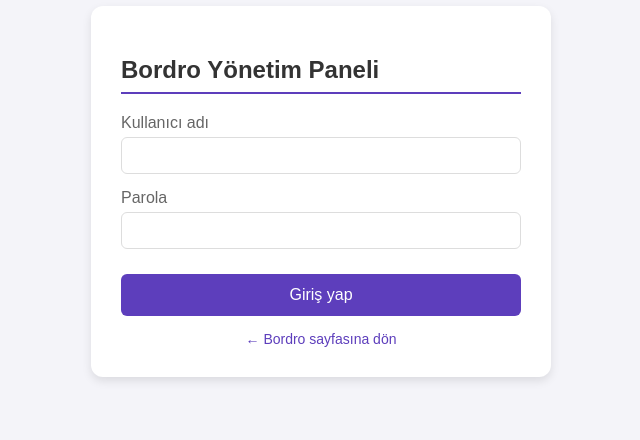
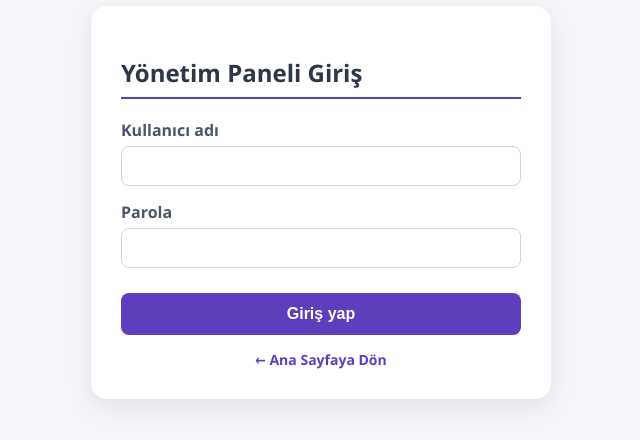
Before and after one commit to numan067/bordro, a plain HTML site: page yonetim.html in a window 1280 px wide. Shown: the part 114-554 px from the top of the page, without its empty margins (319-959 px from the left). Drawn offline with Linux system fonts and the light colour scheme.

Commit message:
Update yonetim.html

```diff
--- a/yonetim.html
+++ b/yonetim.html
@@ -6,7 +6,7 @@
     <title>Bordro İçerik Yönetim Paneli</title>
     <style>
         body {
-            font-family: Arial, sans-serif;
+            font-family: 'Segoe UI', Tahoma, Geneva, Verdana, sans-serif;
             background-color: #f4f4f9;
             margin: 0;
             padding: 20px;
@@ -14,8 +14,8 @@
         .login-container, .panel-container {
             background: white;
             padding: 30px;
-            border-radius: 12px;
-            box-shadow: 0 4px 10px rgba(0,0,0,0.1);
+            border-radius: 16px;
+            box-shadow: 0 8px 24px rgba(0,0,0,0.08);
             max-width: 900px;
             margin: 20px auto;
         }
@@ -24,7 +24,7 @@
             margin-top: 100px;
         }
         h2, h3 {
-            color: #333;
+            color: #2d3748;
             border-bottom: 2px solid #5d3ebc;
             padding-bottom: 8px;
         }
@@ -34,14 +34,19 @@
         label {
             display: block;
             margin-bottom: 5px;
-            color: #666;
+            color: #4a5568;
+            font-weight: 600;
         }
-        input[type="text"], input[type="password"] {
+        input[type="text"], input[type="password"], textarea {
             width: 100%;
             padding: 10px;
-            border: 1px solid #ddd;
-            border-radius: 6px;
+            border: 1px solid #cbd5e0;
+            border-radius: 8px;
             box-sizing: border-box;
+            font-family: inherit;
+        }
+        textarea {
+            resize: vertical;
         }
         button {
             width: 100%;
@@ -49,10 +54,12 @@
             background-color: #5d3ebc;
             color: white;
             border: none;
-            border-radius: 6px;
+            border-radius: 8px;
             font-size: 16px;
+            font-weight: bold;
             cursor: pointer;
             margin-top: 10px;
+            transition: background 0.2s;
         }
         button:hover {
             background-color: #4b319d;
@@ -63,7 +70,7 @@
             margin-top: 15px;
         }
         th, td {
-            border: 1px solid #ddd;
+            border: 1px solid #e2e8f0;
             padding: 10px;
             text-align: left;
         }
@@ -78,6 +85,7 @@
             color: #5d3ebc;
             text-decoration: none;
             font-size: 14px;
+            font-weight: 600;
         }
         .top-bar {
             display: flex;
@@ -90,7 +98,7 @@
 
     <!-- GİRİŞ EKRANI -->
     <div id="loginSection" class="login-container">
-        <h2>Bordro Yönetim Paneli</h2>
+        <h2>Yönetim Paneli Giriş</h2>
         <form id="loginForm">
             <div class="form-group">
                 <label for="kullaniciAdi">Kullanıcı adı</label>
@@ -102,17 +110,25 @@
             </div>
             <button type="submit">Giriş yap</button>
         </form>
-        <a href="index.html" class="back-link">← Bordro sayfasına dön</a>
+        <a href="index.html" class="back-link">← Ana Sayfaya Dön</a>
     </div>
 
-    <!-- PANEL EKRANI (Başta Gizlidir, Giriş Yapınca Açılır) -->
+    <!-- PANEL EKRANI -->
     <div id="panelSection" class="panel-container" style="display: none;">
         <div class="top-bar">
             <h2>İçerik Yönetim Paneli</h2>
-            <a href="index.html" class="back-link">← Ana Sayfa</a>
+            <a href="index.html" class="back-link" style="margin-top:0;">← Ana Sayfa</a>
         </div>
 
         <form id="yonetimForm">
+            <!-- DUYURU PANOSU DÜZENLEME -->
+            <h3>Duyuru Panosu Düzenleme</h3>
+            <div class="form-group" style="margin-top: 15px;">
+                <label for="duyuruInput">Duyuru Metni:</label>
+                <textarea id="duyuruInput" rows="3" placeholder="Ana sayfada görünecek duyuruyu yazın..."></textarea>
+            </div>
+
+            <!-- SOSYAL YARDIMLAR -->
             <h3>Sosyal Yardımlar Düzenleme</h3>
             <table>
                 <thead>
@@ -122,11 +138,10 @@
                         <th>2026 Değeri</th>
                     </tr>
                 </thead>
-                <tbody id="sosyalYardimlarBody">
-                    <!-- Dinamik doldurulacak -->
-                </tbody>
+                <tbody id="sosyalYardimlarBody"></tbody>
             </table>
 
+            <!-- ENFLASYON -->
             <h3>Aylık TÜFE (%) Düzenleme</h3>
             <table>
                 <thead>
@@ -135,16 +150,13 @@
                         <th>Aylık TÜFE (%)</th>
                     </tr>
                 </thead>
-                <tbody id="enflasyonBody">
-                    <!-- Dinamik doldurulacak -->
-                </tbody>
+                <tbody id="enflasyonBody"></tbody>
             </table>
 
             <button type="submit">Değişiklikleri Kaydet</button>
         </form>
     </div>
 
-    <!-- Firebase ve Kontrol Scripti -->
     <script type="module">
       import { initializeApp } from "https://www.gstatic.com/firebasejs/10.12.0/firebase-app.js";
       import { getFirestore, collection, query, where, getDocs, doc, getDoc, setDoc } from "https://www.gstatic.com/firebasejs/10.12.0/firebase-firestore.js";
@@ -185,7 +197,6 @@
           "Eylül 2026", "Ekim 2026", "Kasım 2026", "Aralık 2026"
       ];
 
-      // Giriş yapma kontrolü (Yönlendirme yapmaz, aynı sayfada paneli açar)
       document.getElementById("loginForm").addEventListener("submit", async (e) => {
           e.preventDefault();
           const kAdi = document.getElementById("kullaniciAdi").value.trim();
@@ -196,7 +207,6 @@
               const querySnapshot = await getDocs(q);
 
               if (!querySnapshot.empty) {
-                  // Giriş başarılı: Giriş kutusunu gizle, yönetim paneli kutularını göster
                   document.getElementById("loginSection").style.display = "none";
                   document.getElementById("panelSection").style.display = "block";
                   verileriYukle();
@@ -209,14 +219,17 @@
           }
       });
 
-      // Firebase'den verileri çekip kutucuklara doldurma
       async function verileriYukle() {
           const sosyalBody = document.getElementById("sosyalYardimlarBody");
           const enfBody = document.getElementById("enflasyonBody");
+          const duyuruInput = document.getElementById("duyuruInput");
 
           const docRef = doc(db, "ayarlar", "veriler");
           const docSnap = await getDoc(docRef);
           let data = docSnap.exists() ? docSnap.data() : {};
+
+          // Duyuruyu doldur
+          duyuruInput.value = data.duyuru || "";
 
           let sosyalData = data.sosyal || {};
           let enfData = data.enflasyon || {};
@@ -247,14 +260,14 @@
           });
       }
 
-      // Değişiklikleri Kaydetme
       document.getElementById("yonetimForm").addEventListener("submit", async (e) => {
           e.preventDefault();
 
+          let yeniDuyuru = document.getElementById("duyuruInput").value;
           let sosyalObj = {};
           let enfObj = {};
 
-          document.querySelectorAll("#panelSection input").forEach(input => {
+          document.querySelectorAll("#panelSection input[data-type]").forEach(input => {
               let type = input.getAttribute("data-type");
               if (type === "sosyal") {
                   let id = input.getAttribute("data-id");
@@ -268,7 +281,9 @@
           });
 
           try {
+              // Mevcut verilerin üzerine yazarken duyuruyu da ekliyoruz
               await setDoc(doc(db, "ayarlar", "veriler"), {
+                  duyuru: yeniDuyuru,
                   sosyal: sosyalObj,
                   enflasyon: enfObj
               });
```
